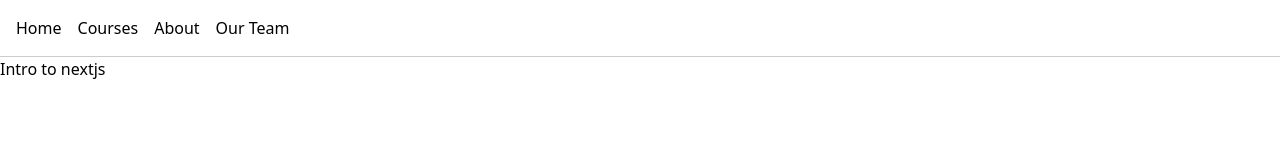
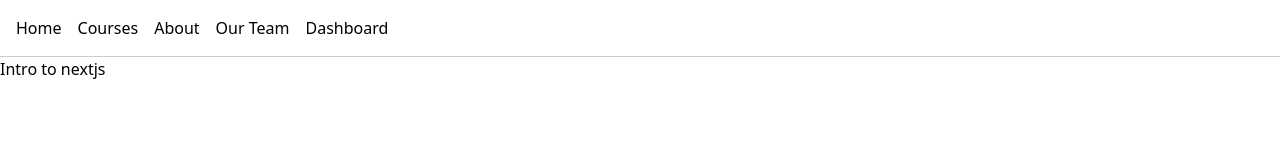
Before and after one commit to tarocee/intro-to-nextjs, a Next.js app: page / in a window 1280 px wide. Shown: the top 160 px of the page. Built offline with nearby package versions, Linux system fonts and the light colour scheme.

Commit message:
Add /dashboard to the Navigation component

```diff
--- a/src/app/dashboard/page.js
+++ b/src/app/dashboard/page.js
@@ -1,5 +1,5 @@
 
-function dashboardPage() {
+function DashboardPage() {
   return (
     <div>
         <h1>User Dashboard</h1>
@@ -8,4 +8,4 @@ function dashboardPage() {
   )
 }
 
-export default page
+export default DashboardPage
--- a/src/components/Navigation.js
+++ b/src/components/Navigation.js
@@ -9,6 +9,8 @@ export default function Navigation(){
           <li><Link href="/courses">Courses</Link></li>
           <li><Link href="/about">About</Link></li>
           <li><Link href="/about/team">Our Team</Link></li>
+          <li><Link href="/dashboard">Dashboard</Link></li>
+
         </ul>
         </nav>
         </header>
```
